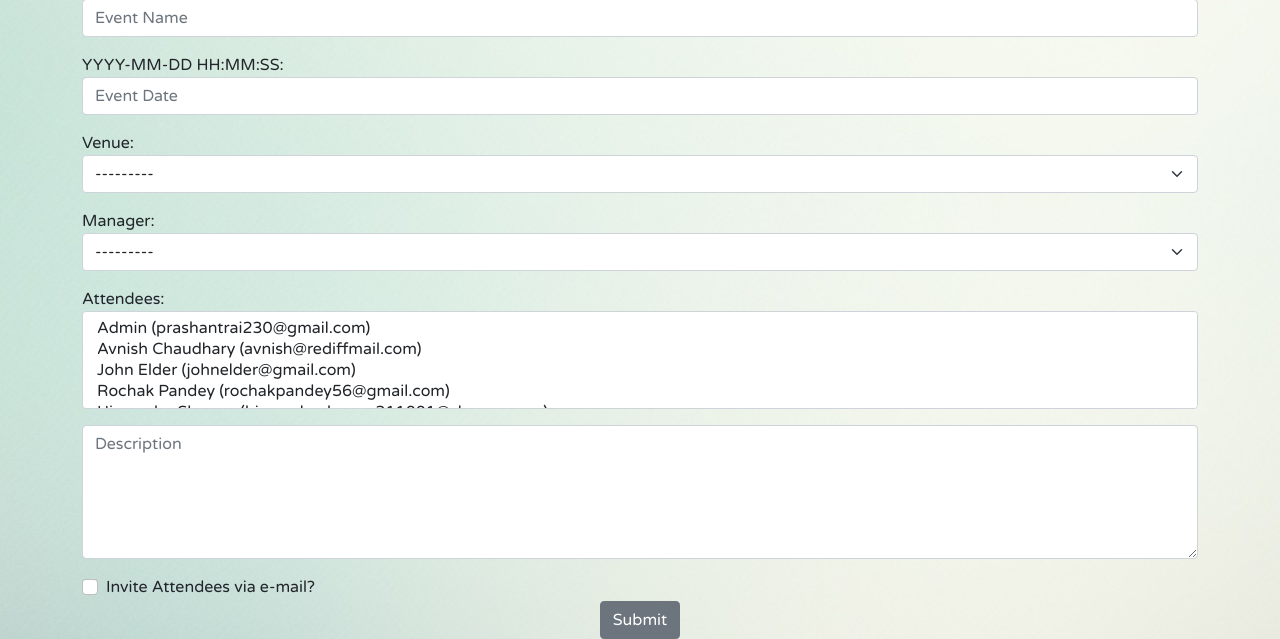
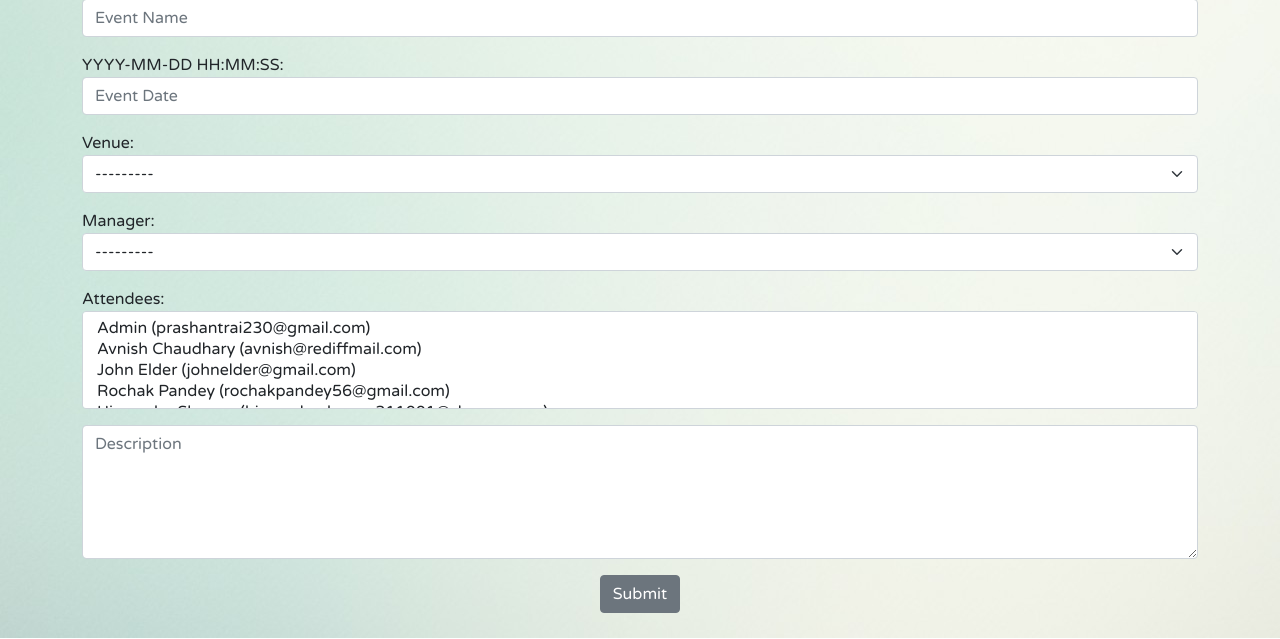
Before and after one commit to prasha230/E-venting-Project, a Django app: page /add_event in a window 1280 px wide. Shown: the part 162-801 px from the top of the page. Run offline with Django 4.2, Linux system fonts and the light colour scheme; a user stored in the database is signed in; data comes from the database, SQL or seed files in the repository; both versions use the stored data as it was after the commit; some libraries are stand-ins or nearby versions.

Commit message:
invite rollback

```diff
--- a/events/templates/events/add_event.html
+++ b/events/templates/events/add_event.html
@@ -12,9 +12,7 @@
             <form action='' method='POST'>
                 {% csrf_token %}
                 {{form.as_p}}
-                <div class="form-check">
-                    <input class="form-check-input" type="checkbox" name="invite">Invite Attendees via e-mail?
-                </div>
+
                 <center>
                 <input type='submit' value='Submit' class='btn btn-secondary'>
                 </center>
--- a/events/urls.py
+++ b/events/urls.py
@@ -1,6 +1,5 @@
 from django.urls import path
 from . import views
-from .views import VenueList
 
 urlpatterns = [
     path('', views.home, name='home'),
@@ -25,6 +24,6 @@ urlpatterns = [
     path('show_event/<event_id>', views.show_event, name='show-event'),
     path('my_profile', views.my_profile, name='my-profile'),
     path('update_profile', views.update_profile, name='update-profile'),
-    path('venues_json', VenueList.as_view(), name='venues-json'),
-
+    path('venues_json', views.venues_json, name='venues-json'),
+    path('venues_json/<venue_id>', views.venues_json, name='venues-json'),
 ]
--- a/events/views.py
+++ b/events/views.py
@@ -1,11 +1,13 @@
 # from urllib import request
 from genericpath import exists
+from typing import overload
 from unicodedata import name
 from django.http import HttpResponseRedirect, HttpResponse
 from django.shortcuts import redirect, render
 import calendar
 from calendar import HTMLCalendar
 from datetime import datetime
+from requests import Response
 from .models import Event, Venue
 from django.contrib.auth.models import User
 from .forms import VenueForm, EventForm, EventFormAdmin
@@ -22,6 +24,10 @@ from django.contrib.auth import authenticate, login
 # import json
 from .serializers import VenueSerializers
 from rest_framework import generics
+from rest_framework.response import Response
+from rest_framework.decorators import api_view
+
+
 
 def update_profile(request):
     user=User.objects.get(pk=request.user.id)
@@ -199,10 +205,6 @@ def add_event(request):
                 event = form.save(commit=False)
                 event.manager = request.user
                 event.save()
-                if request.POST['invite']:
-                    id_list = request.POST.getlist('attendees')
-                    for a in id_list:
-                        print(User.objects.get(pk=a).email)             #send invite emails from here
                 return HttpResponseRedirect('/add_event?submitted=True')
     else:
         # Just going to the page, Not Submitting
@@ -211,8 +213,6 @@ def add_event(request):
         else:
             form = EventForm
         if 'submitted' in request.GET:
-            if request.POST.get('invite'):
-                print("it worked, invited")
             submitted = True
     return render(request, 'events/add_event.html', {'form': form, 'submitted': submitted})
 
@@ -323,17 +323,13 @@ def home(request, year=datetime.now().year, month=datetime.now().strftime('%B'))
     })
 
 
-
-# def venues_json(request,venue_id):
-#     if Venue.objects.filter(pk=venue_id).exists():
-#         venue = Venue.objects.get(pk=venue_id)
-#         l=[venue.name,venue.address,venue.phone,venue.web]
-#     else:
-#         l=[]
-#     return HttpResponse(json.dumps(l))
-
-
-
-class VenueList(generics.ListAPIView):
-    queryset = Venue.objects.all()
-    serializer_class = VenueSerializers
+@api_view(['GET'])
+def venues_json(request,venue_id=-1):
+    if venue_id == -1:
+        venue = Venue.objects.all()
+        serializer = VenueSerializers(venue,many=True)
+    else:
+        if Venue.objects.filter(pk=venue_id).exists():
+            venue = Venue.objects.get(pk=venue_id)
+            serializer = VenueSerializers(venue)
+    return Response(serializer.data)
```
Also changed, not shown: db.sqlite3.
